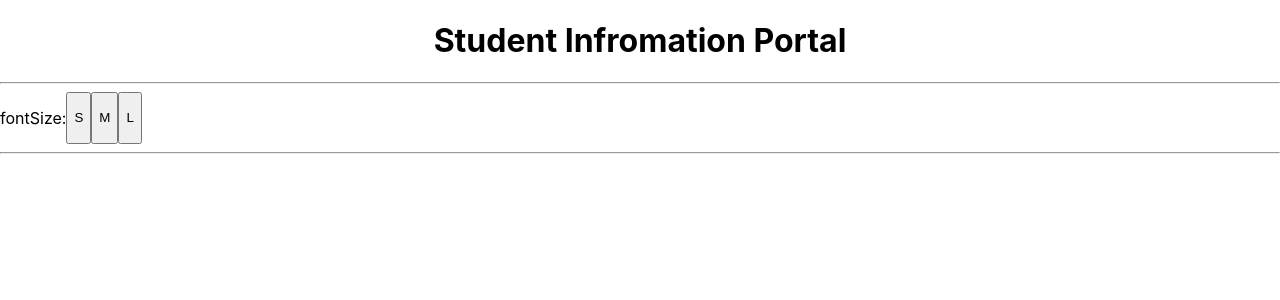
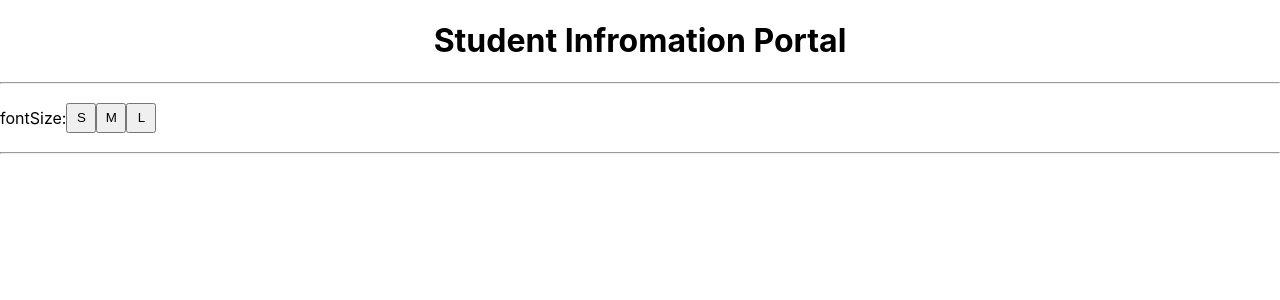
Before and after one commit to ruwini01/2020ICT31, a React (Create React App) app in the folder myapp/: page / in a window 1280 px wide. Shown: the top 300 px of the page. Built offline with nearby package versions, Linux system fonts and the light colour scheme.

Commit message:
css styles added to buttons

```diff
--- a/myapp/src/App.css
+++ b/myapp/src/App.css
@@ -73,4 +73,13 @@
 .buttons{
   display: flex;
   flex-direction: row;
+  align-items: center;
+
+
 }
+
+button{
+  height: 30px;
+  width: 30px;
+
+}
--- a/myapp/src/App.js
+++ b/myapp/src/App.js
@@ -7,7 +7,7 @@ function App() {
   const [fontSize,setFontSize]=useState(16);
 
   return (
-    <div style={{ fontSize: `${fontSize}px` }}>
+    <div style={{ fontSize: `${fontSize}px` }} className='App'>
       <Header/>
       <div className='buttons'>
           <p>fontSize:</p>
@@ -16,6 +16,8 @@ function App() {
           <button onClick={() => setFontSize(24)}>L</button>
       </div>
       <hr/>
+
+
     </div>
   );
 }
```
